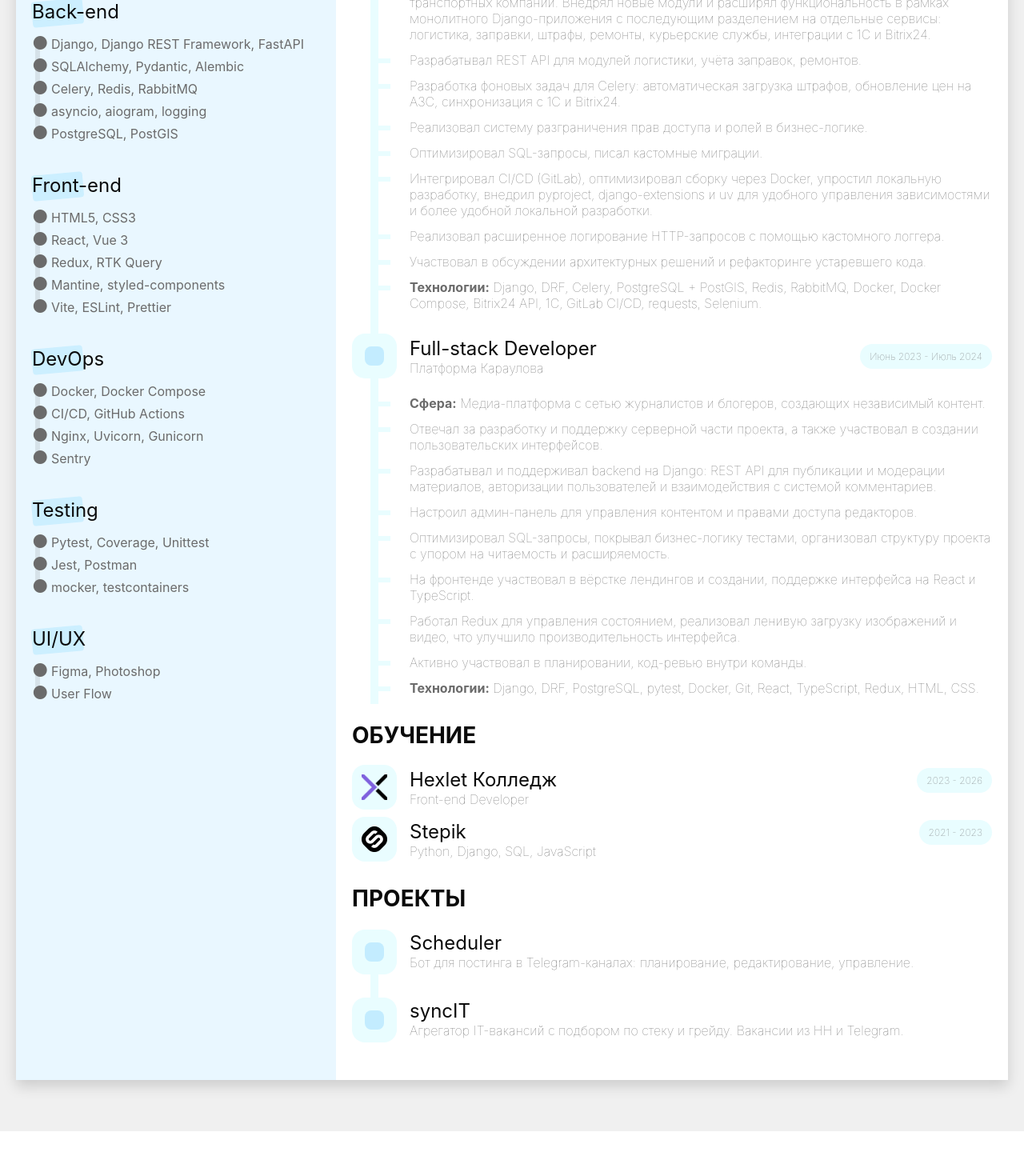
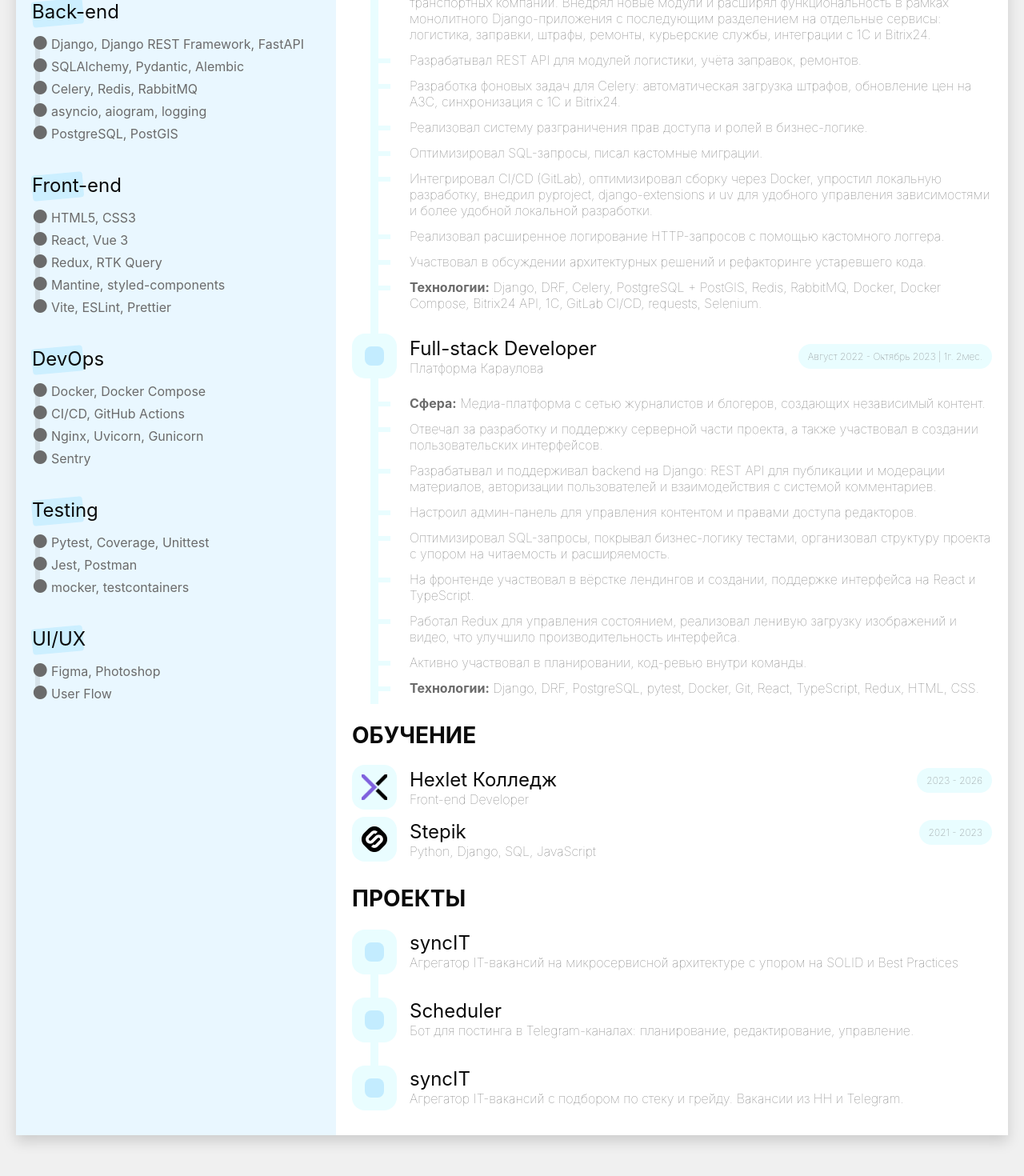
Before and after one commit to diplomatgmg/cv, a React (Vite) app in the folder frontend/: page /cv in a window 1280 px wide. Shown: the part 800-2270 px from the top of the page at 80% size. Before the commit the page ends 2214 px from the top, so only its background shows below. Built offline with nearby package versions, Linux system fonts and the light colour scheme.

Commit message:
feat: added date range calc util

```diff
--- a/frontend/src/pages/CVPage.tsx
+++ b/frontend/src/pages/CVPage.tsx
@@ -12,6 +12,7 @@ import {
   PrimaryTextColor,
   SecondaryTextDarkColor,
 } from "@/constants.ts"
+import { formatDateRange } from "@/utils.ts"
 
 export const CVPage = () => {
   return (
@@ -171,7 +172,7 @@ export const CVPage = () => {
                   </ExperiencePlaceWork>
                 </ExperienceHeaderInner>
                 <ExperienceHeaderInner>
-                  <ExperienceTime>Авг. 2024 - Сейчас</ExperienceTime>
+                  <ExperienceTime>{formatDateRange("2024-01-01")}</ExperienceTime>
                 </ExperienceHeaderInner>
               </ExperienceHeader>
               <ExperienceDetailsWrapper>
@@ -224,7 +225,7 @@ export const CVPage = () => {
                   <ExperiencePlaceWork>Платформа Караулова</ExperiencePlaceWork>
                 </ExperienceHeaderInner>
                 <ExperienceHeaderInner>
-                  <ExperienceTime>Июнь 2023 - Июль 2024</ExperienceTime>
+                  <ExperienceTime>{formatDateRange("2022-08-01", "2023-10-01")}</ExperienceTime>
                 </ExperienceHeaderInner>
               </ExperienceHeader>
               <ExperienceDetailsWrapper>
@@ -298,6 +299,17 @@ export const CVPage = () => {
                 <ProjectIcon />
                 <ProjectDetails>
                   <ProjectName>
+                    <Link href={"https://github.com/diplomatgmg/sync-it"}>syncIT</Link>
+                  </ProjectName>
+                  <ProjectDescription>
+                    Агрегатор IT-вакансий на микросервисной архитектуре с упором на SOLID и Best Practices
+                  </ProjectDescription>
+                </ProjectDetails>
+              </ProjectItem>
+              <ProjectItem>
+                <ProjectIcon />
+                <ProjectDetails>
+                  <ProjectName>
                     <Link href={"https://github.com/diplomatgmg/scheduler"}>Scheduler</Link>
                   </ProjectName>
                   <ProjectDescription>
@@ -325,7 +337,6 @@ export const CVPage = () => {
 }
 
 const A4WidthPx = 1240
-const A4HeightPx = 1750
 const BlockPadding = "1.25rem"
 
 const SectionTitleFontSize = "1.75rem"
@@ -355,7 +366,6 @@ const Wrapper = styled.div`
 const Paper = styled.div`
   background: white;
   width: ${A4WidthPx}px;
-  min-height: ${A4HeightPx}px;
   box-shadow: 0 8px 16px rgba(0, 0, 0, 0.15);
   box-sizing: border-box;
   display: flex;
@@ -495,6 +505,10 @@ const SectionWrapper = styled.div`
 const Section = styled.div`
   color: ${PrimaryDarkTextColor};
   margin-bottom: 2rem;
+
+  &:last-child {
+    margin-bottom: 1rem;
+  }
 `
 
 const SectionName = styled.div`
--- /dev/null
+++ b/frontend/src/utils.ts
@@ -0,0 +1,26 @@
+const capitalize = (str: string): string => {
+  return str.charAt(0).toUpperCase() + str.slice(1)
+}
+
+export const formatDateRange = (start: string | Date, end: string | Date = new Date()): string => {
+  const startDate = new Date(start)
+  const endDate = new Date(end)
+
+  const startMonth = startDate.toLocaleString("ru", { month: "long" })
+  const startYear = startDate.getFullYear()
+
+  const endMonth = endDate.toLocaleString("ru", { month: "long" })
+  const endYear = endDate.getFullYear()
+
+  const totalMonths = (endYear - startYear) * 12 + (endDate.getMonth() - startDate.getMonth())
+
+  const years = Math.floor(totalMonths / 12)
+  const months = totalMonths % 12
+
+  const duration =
+    (years > 0 ? `${years.toString()}г.` : "") +
+    (years > 0 && months > 0 ? " " : "") +
+    (months > 0 ? `${months.toString()}мес.` : "")
+
+  return `${capitalize(startMonth)} ${startYear.toString()} - ${capitalize(endMonth)} ${endYear.toString()}  |  ${duration}`
+}
```
